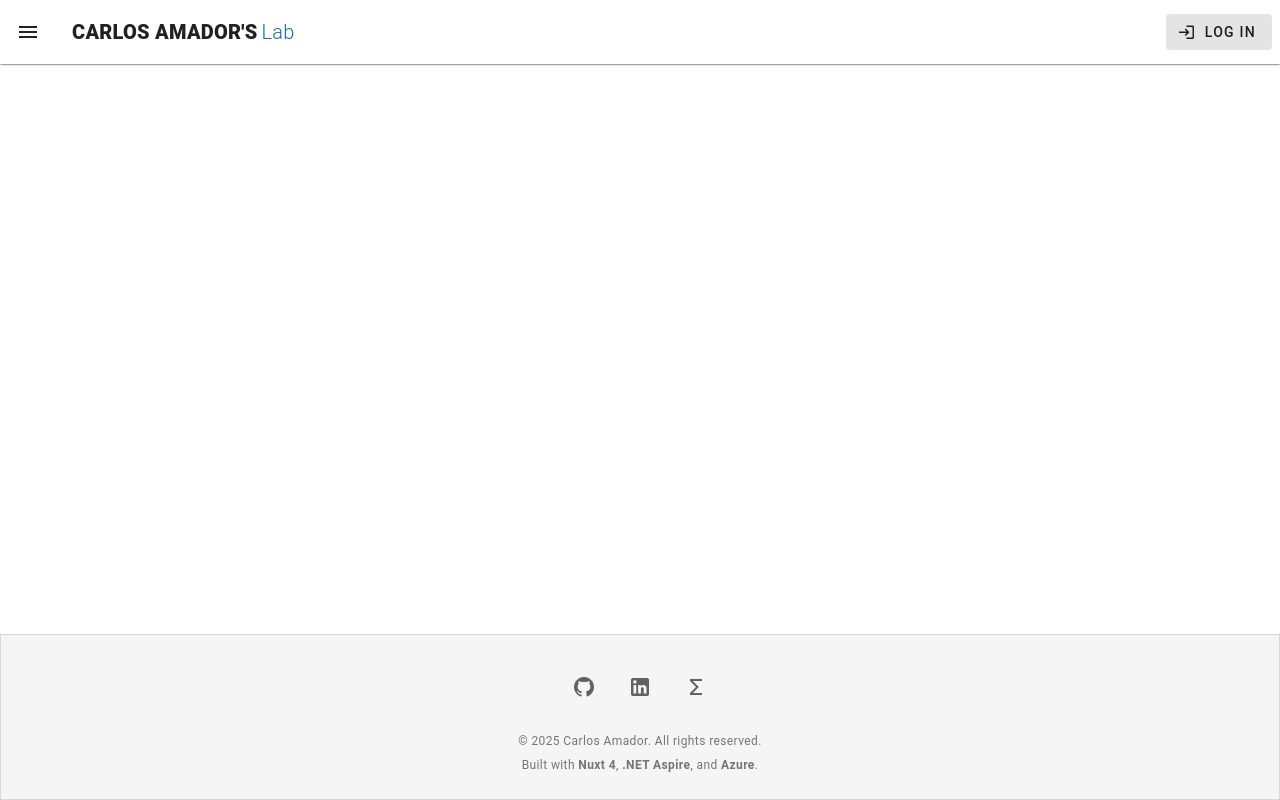
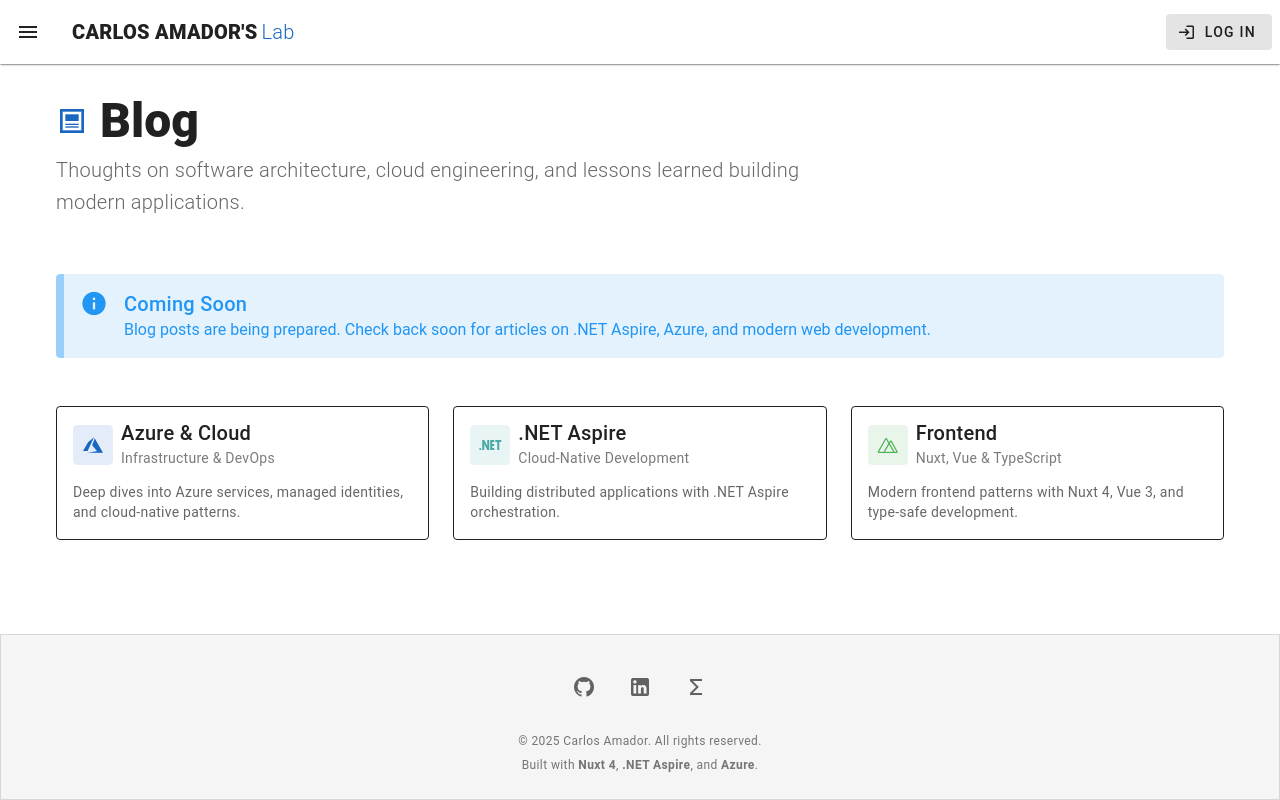
Before and after one commit to amadorcarlosa/AspireWithNuxtVersionTwo, a Nuxt app in the folder webapp/: page /blog in a window 1280 px wide. Built offline with nearby package versions, Linux system fonts and the light colour scheme; no server answers.

Commit message:
feat: update lab experiments and add speech synthesis page with Azure integration

```diff
--- /dev/null
+++ b/webapp/app/pages/blog/index.vue
@@ -0,0 +1,79 @@
+<template>
+    <v-container class="py-8">
+        <v-row class="mb-8">
+            <v-col cols="12">
+                <div class="d-flex align-center mb-2">
+                    <v-icon icon="mdi-post-outline" color="primary" size="x-large" class="mr-3" />
+                    <h1 class="text-h3 font-weight-black">Blog</h1>
+                </div>
+                <p class="text-h6 font-weight-light text-medium-emphasis" style="max-width: 800px;">
+                    Thoughts on software architecture, cloud engineering, and lessons learned building modern
+                    applications.
+                </p>
+            </v-col>
+        </v-row>
+
+        <v-row>
+            <v-col cols="12">
+                <v-alert type="info" variant="tonal" border="start" class="mb-6">
+                    <v-alert-title>Coming Soon</v-alert-title>
+                    Blog posts are being prepared. Check back soon for articles on .NET Aspire, Azure, and modern web
+                    development.
+                </v-alert>
+            </v-col>
+        </v-row>
+
+        <v-row>
+            <v-col cols="12" md="4">
+                <v-card border class="h-100" variant="outlined">
+                    <v-card-item>
+                        <template #prepend>
+                            <v-avatar color="primary" variant="tonal" rounded>
+                                <v-icon icon="mdi-microsoft-azure" />
+                            </v-avatar>
+                        </template>
+                        <v-card-title>Azure & Cloud</v-card-title>
+                        <v-card-subtitle>Infrastructure & DevOps</v-card-subtitle>
+                    </v-card-item>
+                    <v-card-text class="text-medium-emphasis">
+                        Deep dives into Azure services, managed identities, and cloud-native patterns.
+                    </v-card-text>
+                </v-card>
+            </v-col>
+
+            <v-col cols="12" md="4">
+                <v-card border class="h-100" variant="outlined">
+                    <v-card-item>
+                        <template #prepend>
+                            <v-avatar color="secondary" variant="tonal" rounded>
+                                <v-icon icon="mdi-dot-net" />
+                            </v-avatar>
+                        </template>
+                        <v-card-title>.NET Aspire</v-card-title>
+                        <v-card-subtitle>Cloud-Native Development</v-card-subtitle>
+                    </v-card-item>
+                    <v-card-text class="text-medium-emphasis">
+                        Building distributed applications with .NET Aspire orchestration.
+                    </v-card-text>
+                </v-card>
+            </v-col>
+
+            <v-col cols="12" md="4">
+                <v-card border class="h-100" variant="outlined">
+                    <v-card-item>
+                        <template #prepend>
+                            <v-avatar color="success" variant="tonal" rounded>
+                                <v-icon icon="mdi-nuxt" />
+                            </v-avatar>
+                        </template>
+                        <v-card-title>Frontend</v-card-title>
+                        <v-card-subtitle>Nuxt, Vue & TypeScript</v-card-subtitle>
+                    </v-card-item>
+                    <v-card-text class="text-medium-emphasis">
+                        Modern frontend patterns with Nuxt 4, Vue 3, and type-safe development.
+                    </v-card-text>
+                </v-card>
+            </v-col>
+        </v-row>
+    </v-container>
+</template>
--- a/webapp/app/pages/lab/index.vue
+++ b/webapp/app/pages/lab/index.vue
@@ -17,13 +17,13 @@
     status: 'Active'
   },
   {
-    title: 'Semantic Kernel Chat',
-    subtitle: 'RAG & AI Agents',
-    icon: 'mdi-robot-outline',
+    title: 'Neural Voice Synthesizer',   // <--- UPDATED
+    subtitle: 'Azure Speech & Managed Identity',
+    icon: 'mdi-microphone',             // <--- UPDATED to match mdi style
     color: 'purple',
-    to: '/lab/chat',
-    description: 'Interactive chat interface using Microsoft Semantic Kernel. Tests streaming responses and context maintenance via the MCP server.',
-    status: 'Coming Soon' // Placeholder until you build it
+    to: '/lab/speech',                  // <--- Points to the new page
+    description: 'Test Azure Cognitive Services speech synthesis. Verifies the secure token exchange and audio stream rendering.',
+    status: 'Active'                    // <--- Now Active
   },
   {
     title: 'Real-Time Event Bus',
@@ -73,8 +73,7 @@
             <v-col cols="12" md="4" class="pa-4 border-e">
               <div class="d-flex align-center mb-2">
                 <v-icon :icon="isAuthenticated ? 'mdi-account-check' : 'mdi-account-off'"
-                        :color="isAuthenticated ? 'success' : 'error'"
-                        class="mr-2" />
+                  :color="isAuthenticated ? 'success' : 'error'" class="mr-2" />
                 <span class="font-weight-bold">Authentication</span>
               </div>
               <div v-if="isAuthenticated" class="text-body-2">
@@ -82,20 +81,15 @@
                 <span class="text-caption text-grey">Session Secure (BFF)</span>
               </div>
               <div v-else class="text-body-2 text-grey">
-                Guest Access. <a href="#" @click.prevent="login()" class="text-decoration-none font-weight-bold">Log in</a> to run secured experiments.
+                Guest Access. <a href="#" @click.prevent="login()" class="text-decoration-none font-weight-bold">Log
+                  in</a> to run secured experiments.
               </div>
             </v-col>
 
             <v-col cols="12" md="8" class="pa-4">
               <div class="d-flex flex-wrap gap-4">
-                <v-chip
-                  v-for="service in systemStatus"
-                  :key="service.name"
-                  :color="service.color"
-                  variant="flat"
-                  size="small"
-                  label
-                >
+                <v-chip v-for="service in systemStatus" :key="service.name" :color="service.color" variant="flat"
+                  size="small" label>
                   <v-icon start icon="mdi-circle-small" />
                   {{ service.name }}: {{ service.status }}
                 </v-chip>
@@ -114,19 +108,10 @@
         <h2 class="text-h5 font-weight-bold">Active Protocols</h2>
       </v-col>
 
-      <v-col
-        v-for="exp in experiments"
-        :key="exp.title"
-        cols="12"
-        md="4"
-      >
-        <v-card
-          height="100%"
-          hover
-          border
-          :to="exp.status === 'Active' ? exp.to : undefined"
-          :class="{ 'opacity-60': exp.status !== 'Active' }"
-        >
+      <v-col v-for="exp in experiments" :key="exp.title" cols="12" md="4">
+        <ClientOnly>
+          <v-card height="100%" hover border :to="exp.status === 'Active' ? exp.to : undefined"
+            :class="{ 'opacity-60': exp.status !== 'Active' }">
             <v-card-item>
               <template v-slot:prepend>
                 <v-avatar :color="exp.color" variant="tonal" rounded>
@@ -153,6 +138,21 @@
               </v-btn>
             </v-card-actions>
           </v-card>
+          <template #fallback>
+            <v-card height="100%" border class="opacity-60">
+              <v-card-item>
+                <template v-slot:prepend>
+                  <v-avatar :color="exp.color" variant="tonal" rounded>
+                    <v-icon :icon="exp.icon" />
+                  </v-avatar>
+                </template>
+                <v-card-title>{{ exp.title }}</v-card-title>
+                <v-card-subtitle>{{ exp.subtitle }}</v-card-subtitle>
+              </v-card-item>
+              <v-card-text>{{ exp.description }}</v-card-text>
+            </v-card>
+          </template>
+        </ClientOnly>
       </v-col>
     </v-row>
 
--- a/webapp/package.json
+++ b/webapp/package.json
@@ -10,6 +10,7 @@
     "postinstall": "nuxt prepare"
   },
   "dependencies": {
+    "microsoft-cognitiveservices-speech-sdk": "^1.47.0",
     "nuxt": "^4.2.1",
     "sass": "^1.96.0",
     "vue": "^3.5.25",
```
Also changed, not shown: webapp/app/pages/lab/speech.vue (added, +117 -0 lines), 1 other file (tests, documents, lock files or other folders). Lines whose indentation alone changed are shown as unchanged.
